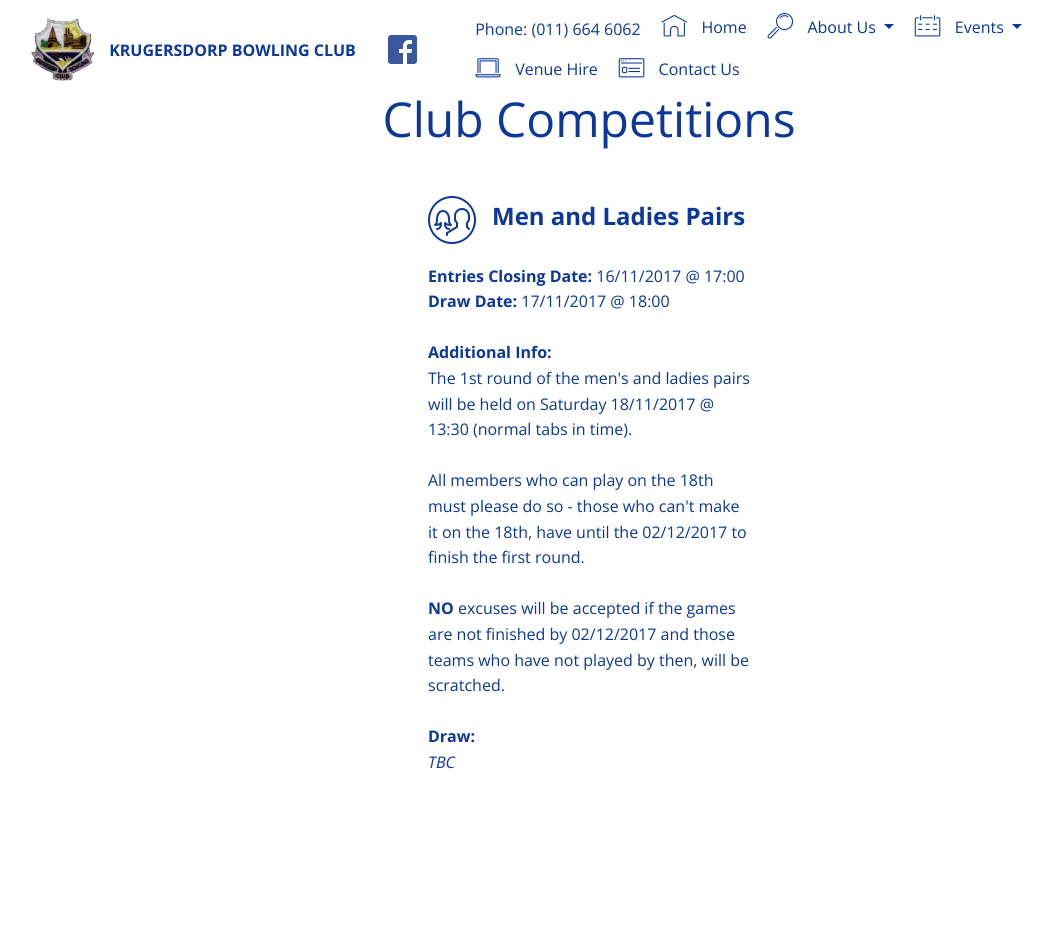
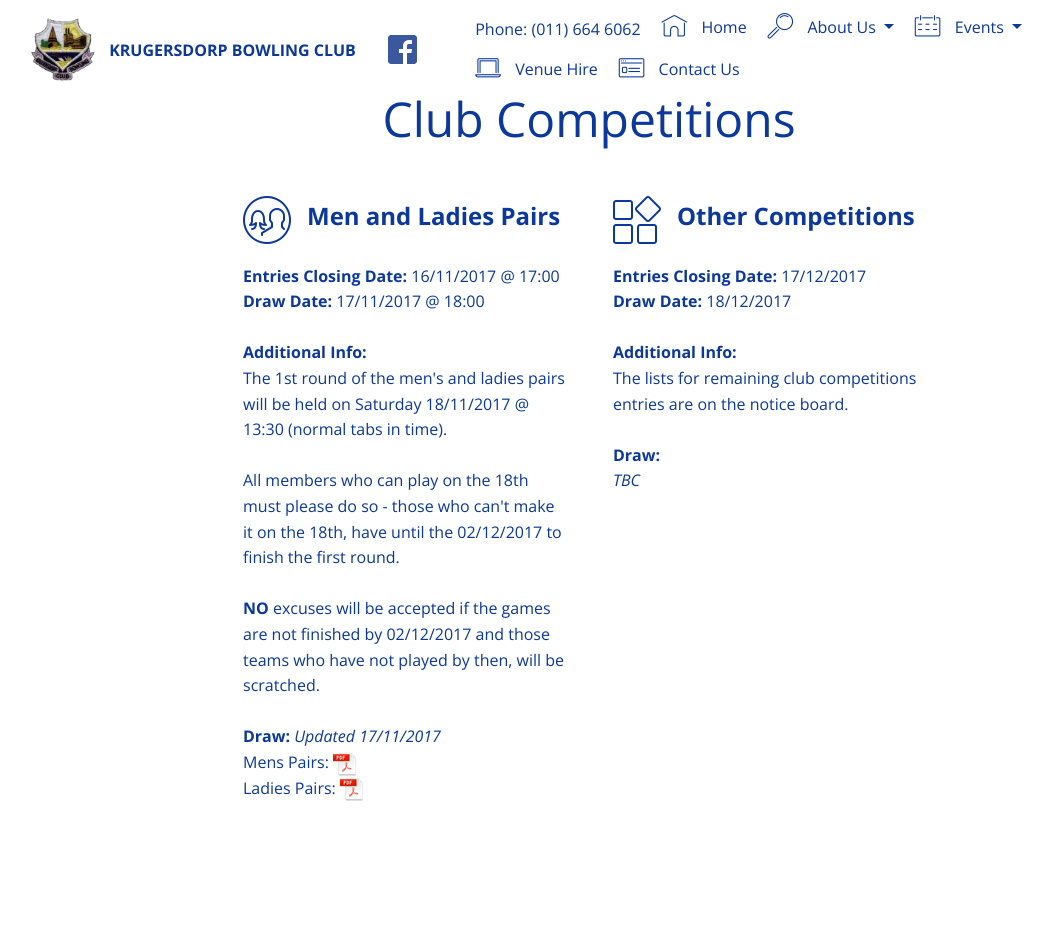
Before and after one commit to DeadlyDuckies/Krugersdorp-Bowling-Club, a PHP site: page /competitions in a window 1280 px wide. Shown: the whole page, without its empty margins (51-1104 px from the left). Before the commit the page ends 769 px from the top, so only its background shows below. Run offline with PHP 8.4, Linux system fonts and the light colour scheme; some web fonts are replaced.

Commit message:
- Updated Club Competitions

```diff
--- a/competitions.php
+++ b/competitions.php
@@ -61,6 +61,45 @@
                                     <br>
                                     <br>
                                     <strong>Draw: </strong>
+                                    <i>Updated 17/11/2017</i>
+                                    <br>
+                                    <a href="assets/competitions/Mens_Pairs_2017_2018.pdf" download>
+                                        Mens Pairs:
+                                        <img border="0" src="assets/images/Adobe_PDF_file_icon_24x24.png" alt="Mens Pairs">
+                                    </a>
+                                    <br>
+                                    <a href="assets/competitions/Ladies_Pairs_2017_2018.pdf" download>
+                                        Ladies Pairs:
+                                        <img border="0" src="assets/images/Adobe_PDF_file_icon_24x24.png" alt="Ladies Pairs">
+                                    </a>
+                                </p>
+                            </div>
+                        </div>
+                        <div class="card p-4 col-12 col-md-6 col-lg-4">
+                            <div class="media pb-3">
+                                <div class="card-img align-self-center">
+                                    <span class="mbr-iconfont mbri-extension" style="color: rgb(12, 55, 155);"
+                                          media-simple="true"></span>
+                                </div>
+                                <div class="media-body">
+                                    <h4 class="card-title py-2 align-left mbr-fonts-style display-5">
+                                        <strong>Other Competitions</strong>
+                                    </h4>
+                                </div>
+                            </div>
+                            <div class="card-box align-left">
+                                <p class="mbr-text mbr-fonts-style display-7">
+                                    <strong>Entries Closing Date: </strong>17/12/2017
+                                    <br>
+                                    <strong>Draw Date: </strong>18/12/2017
+                                    <br>
+                                    <br>
+                                    <strong>Additional Info:</strong>
+                                    <br>
+                                    The lists for remaining club competitions entries are on the notice board.
+                                    <br>
+                                    <br>
+                                    <strong>Draw: </strong>
                                     <br>
                                     <i>TBC</i>
                                 </p>
```
Also changed, not shown: assets/images/Adobe_PDF_file_icon_24x24.png (added), assets/images/bowls_watermark.png (added), 2 other files.
